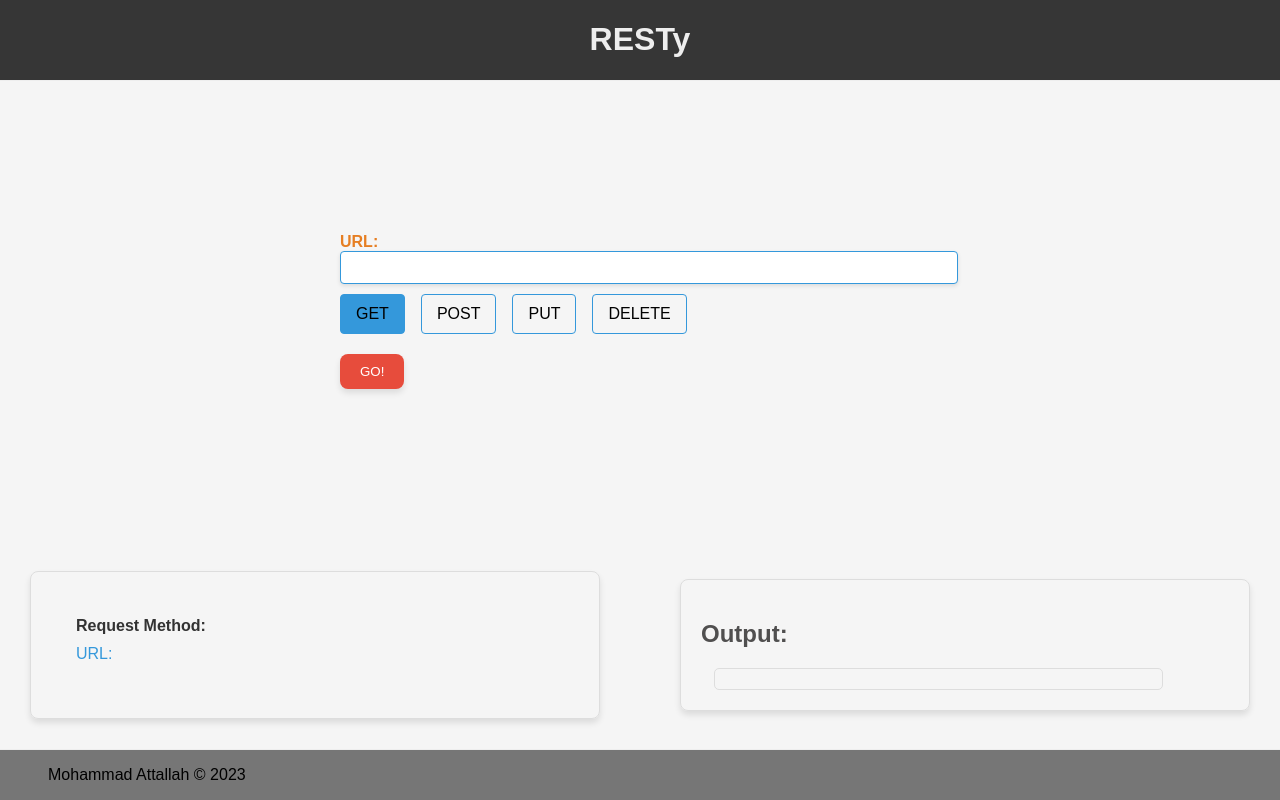
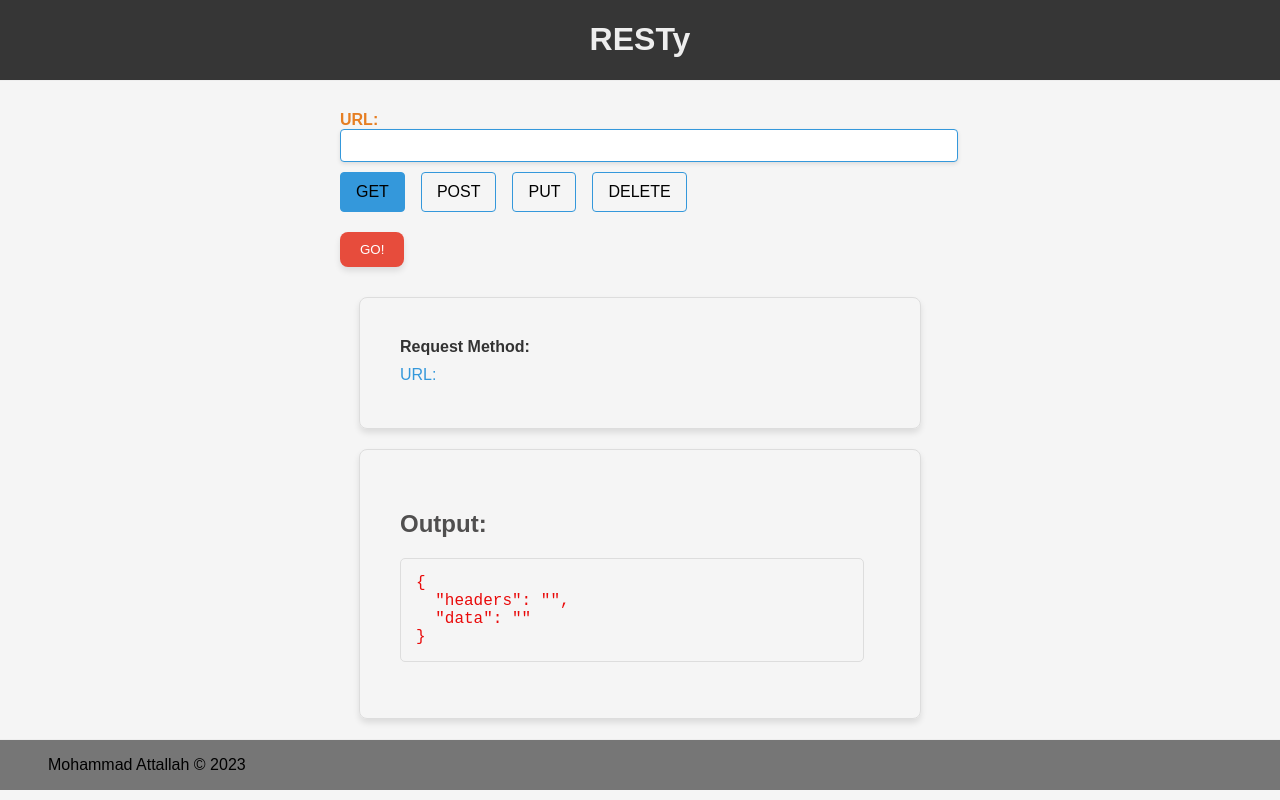
Before and after one commit to mohAttallah/resty, a React (Vite) app: page / in a window 1280 px wide. Built offline with nearby package versions, Linux system fonts and the light colour scheme.

Commit message:
finsh the lab still I have the test

```diff
--- a/package.json
+++ b/package.json
@@ -5,7 +5,7 @@
   "type": "module",
   "scripts": {
     "start": "vite",
-    "dev": "vite",
+    "dev": "vite --port 5000",
     "build": "vite build",
     "lint": "eslint . --ext js,jsx --report-unused-disable-directives --max-warnings 0",
     "preview": "vite preview",
@@ -15,8 +15,10 @@
     "@testing-library/jest-dom": "^6.1.0",
     "@testing-library/react": "^14.0.0",
     "axios": "^1.4.0",
+    "fetch": "^1.1.0",
     "jest": "^29.6.3",
     "jsdom": "^22.1.0",
+    "msw": "^1.2.4",
     "react": "^18.2.0",
     "react-dom": "^18.2.0",
     "react-spinners": "^0.13.8",
--- a/src/App.jsx
+++ b/src/App.jsx
@@ -1,5 +1,5 @@
 import React from 'react';
-import { useState } from 'react';
+import { useState, useEffect } from 'react';
 import axios from 'axios';
 
 import './App.scss';
@@ -10,48 +10,78 @@ import Form from './Components/Form';
 import Results from './Components/Results';
 
 function App() {
-    const [respons, setRespons] = useState(null);
+    const [respons, setRespons] = useState({
+        headers: '',
+        data: "",
+    });;
     const [loading, setLoading] = useState(false);
     const [reqParams, setReqParams] = useState({
         method: '',
-        url: ""
+        url: "",
+        body: ""
     });
+
     function callApi(props) {
-        // mock output
         setReqParams(prevState => ({
             ...prevState,
             method: props.method,
             url: props.url,
+            body: props.body
         }))
+
+    }
+    useEffect(() => {
+        if (reqParams.method && reqParams.url) {
             setLoading(true);
             axios({
-            method: props.method,
-            url: props.url,
-
+                method: reqParams.method,
+                url: reqParams.url,
+                headers: {
+                    'Content-Type': 'application/json', // Set the content type to JSON
+                },
+                data: reqParams.body ? JSON.parse(reqParams.body) : null
             }).then(response => {
-            setRespons(response.data);
+                //check if there is a headers on respons or not
+                if (respons.headers && data.respons) {
+                    setRespons(prevState => ({
+                        ...prevState,
+                        headers: response.headers,
+                        data: response.data,
+                    }))
+                } else {
+                    setRespons(prevState => ({
+                        ...prevState,
+                        headers: "",
+                        data: response.data,
+                    }))
+                }
                 setLoading(false); // Stop loading
-        }).catch(err =>{
+            }).catch(err => {
+                if (err.response) {
+                    console.log('Response data:', err.response.data);
+                }
                 setRespons("Error");
                 setLoading(false);
             })
         }
 
+    }, [reqParams])
+
+
+
     return (
         <React.Fragment>
             <Header />
-            <Form handleApiCall={callApi} />
+            <Form className="form" handleApiCall={callApi} />
             <div className="grid-section">
                 <div className="left-section">
                     <div>Request Method: {reqParams.method}</div>
                     <div>URL: {reqParams.url}</div>
                 </div>
                 <div className="right-section">
-                    <Results data={respons} loading={loading} />
+                    <Results role="result" data={respons} loading={loading} />
                 </div>
             </div>
-
-
             <Footer />
         </React.Fragment>
     )
--- a/src/App.scss
+++ b/src/App.scss
@@ -41,43 +41,35 @@ body {
 
 
 .grid-section {
-
-    display: grid;
-    grid-template-columns: 1fr 1fr;
-    align-items: center;
-    justify-content: space-evenly;
-    gap: 20px;
+    margin: 0 auto 0 auto;
+    // display: grid;
+    grid-template-rows: 1fr 1fr;
+    justify-content: center;
 }
 
 .left-section,
 .right-section {
-    padding: 20px;
+    margin-bottom: 20px;
     text-align: left;
-    margin: 30px;
     font-size: 16px;
     border-radius: 8px;
     border: 1px solid #ddd;
     box-shadow: 0px 4px 6px rgba(0, 0, 0, 0.1);
-
+    width: 30rem;
+    padding: 40px;
     div {
-        /* Common div styles */
         margin-bottom: 10px;
         font-size: 16px;
         color: #333;
 
         &:first-child {
-            /* Styling for the first child div */
             font-weight: bold;
         }
-
         &:last-child {
-            /* Styling for the last child div */
             color: #3498db;
         }
     }
 }
-
-.left-section {
-    /* Container styles */
-    padding: 45px;
+.left-section{
+    height: 50px;
 }
--- a/src/Components/Form/Form.scss
+++ b/src/Components/Form/Form.scss
@@ -3,7 +3,7 @@ $radius: 40%;
 
 form {
     display: inline-block;
-    margin: auto;
+    margin: 30px auto 30px auto;
 
     .methods {
         /* Container styles */
@@ -94,7 +94,7 @@ form {
     .gorgeous-textarea {
         /* Gorgeous textarea styles */
         padding: 10px;
-        border: 1px solid #d35400;
+        border: 1px solid #3498db;
         border-radius: 6px;
         box-shadow: 0px 3px 5px rgba(0, 0, 0, 0.15);
         width: 100%;
@@ -104,6 +104,7 @@ form {
             border-color: #e74c3c;
             outline: none;
             transform: scale(1.03);
+            height: 200px;
         }
     }
 
--- a/src/Components/Form/index.jsx
+++ b/src/Components/Form/index.jsx
@@ -7,11 +7,24 @@ function Form(props) {
     const [active, setActiveStyle] = useState(null);
     const handleSubmit = e => {
         e.preventDefault();
-        const formData = {
-            method: selectedMethod,
-            url: e.target.url.value,
-        };
-        props.handleApiCall(formData);
+        console.log()
+        const urlValue = e.target.url ? e.target.url.value : '';
+        if (selectedMethod === "POST" || selectedMethod === "PUT") {
+            const formData = {
+                method: selectedMethod,
+                url: urlValue,
+                body: e.target.body.value
+            };
+            props.handleApiCall(formData);
+        } else {
+            const formData = {
+                method: selectedMethod,
+                url: urlValue,
+                body: ""
+            };
+            props.handleApiCall(formData);
+        }
+
     }
     // render body
     let bodyLabel = null;
--- a/src/Components/Results/Result.scss
+++ b/src/Components/Results/Result.scss
@@ -1,14 +1,13 @@
 section {
     // background-color: #363636;
     color: #504f4f;
+    min-width: 80%;
     max-width: 90%;
 }
-
 .code-output {
-    max-width: 90%;
-    margin: 0 auto;
+    width: 100%;
     overflow: 'auto';
-    padding: 10px;
+    padding: 15px;
     border-radius: 5px;
     border: 1px solid #ddd;
     color: #e90a0a;
--- a/vite.config.js
+++ b/vite.config.js
@@ -1,17 +1,11 @@
-import { defineConfig } from 'vite';
-import react from '@vitejs/plugin-react';
+import { defineConfig } from 'vite'
+import react from '@vitejs/plugin-react'
 
+// https://vitejs.dev/config/
 export default defineConfig({
   plugins: [react()],
-  server: {
-    proxy: {
-      '/api': {
-        target: process.env.VITE_BASE_URL,
-        changeOrigin: true,
-      },
-    },
-  },
-  build: {
-
-  },
-});
+  test: {
+    globals: true,
+    environment: 'jsdom',
+  }
+})
```
Also changed, not shown: 2 other files (tests, documents, lock files or other folders). Lines whose indentation alone changed are shown as unchanged.
